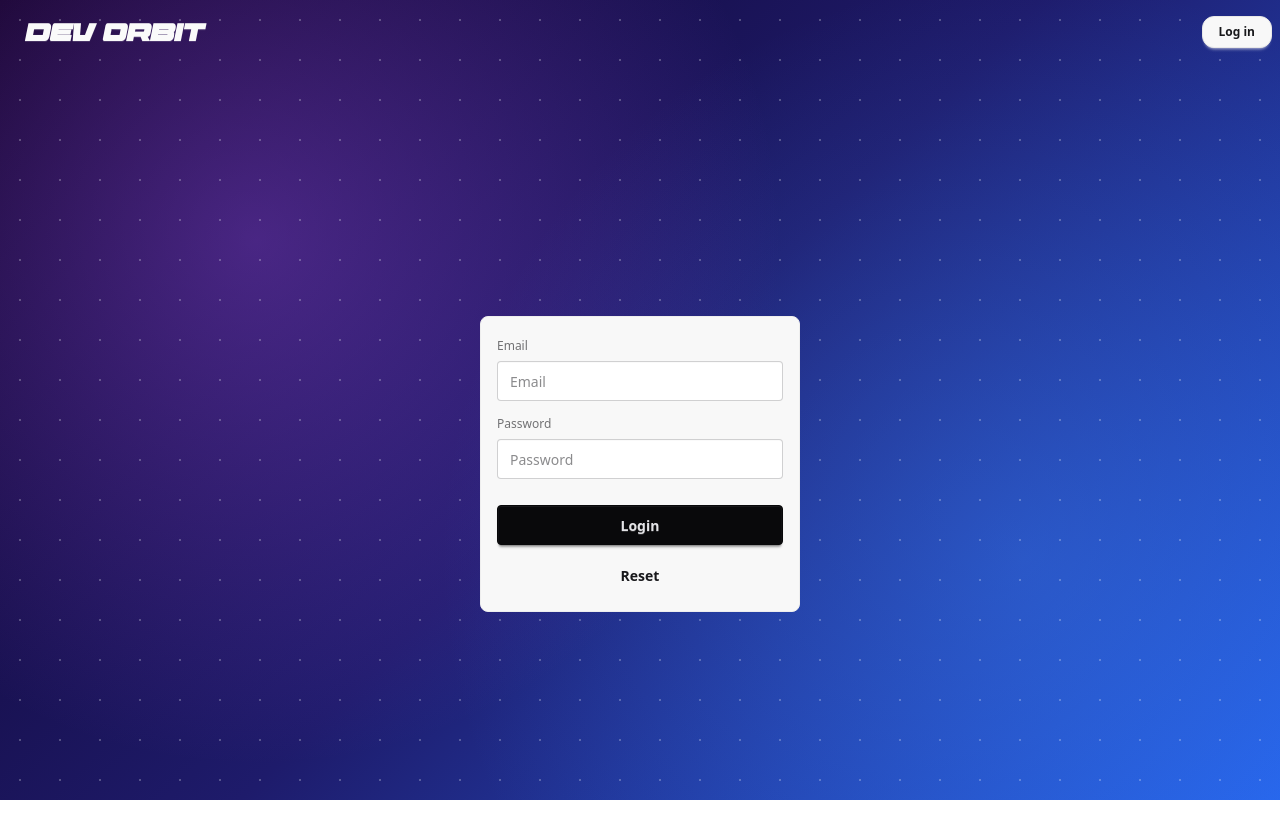
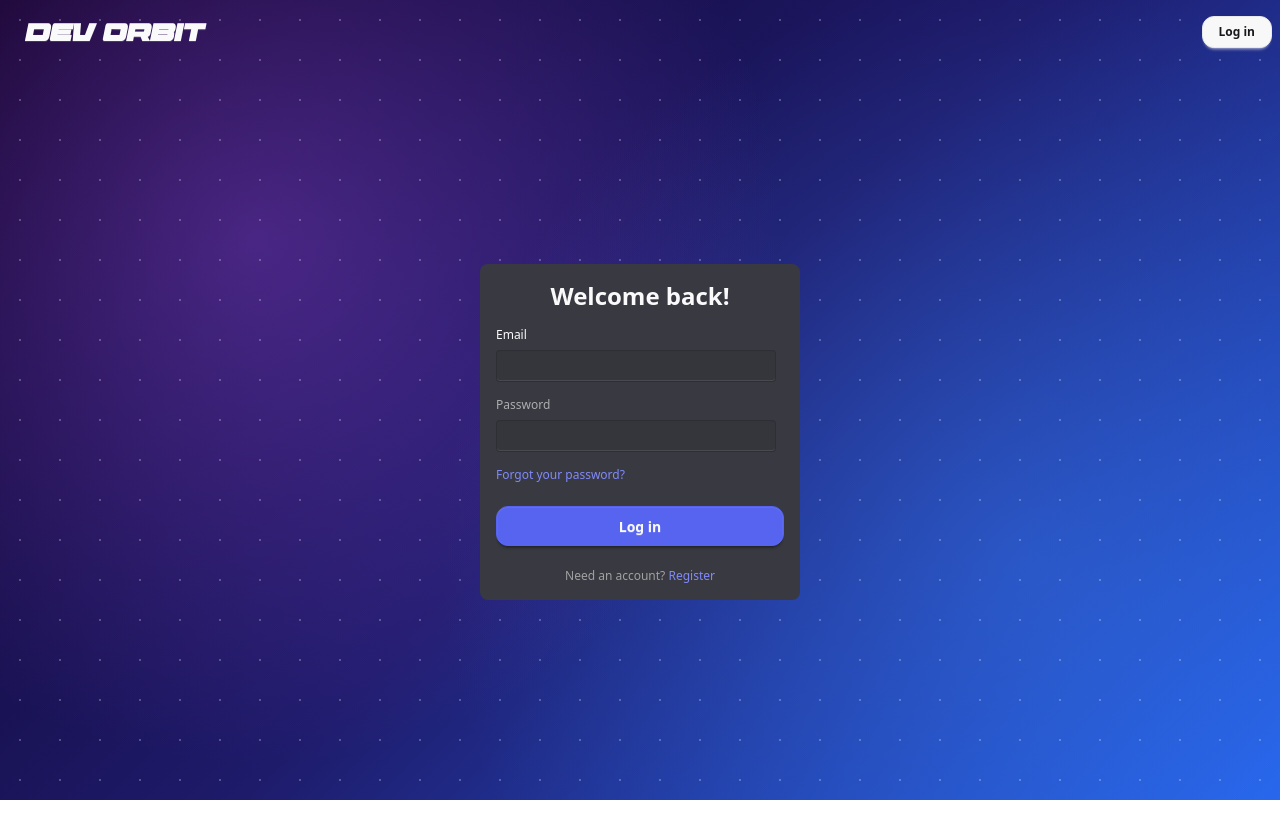
Before and after one commit to vibhuti-prajapati/skill-circle-web, a React (Vite) app: page /login in a window 1280 px wide. Shown: the top 838 px of the page. After the commit the page ends 800 px from the top, so only its background shows below. Built offline with nearby package versions, Linux system fonts and the light colour scheme.

Commit message:
login page fix

```diff
--- a/src/Pages/public/Login.jsx
+++ b/src/Pages/public/Login.jsx
@@ -2,37 +2,52 @@ import React from 'react'
 
 export default function Login () {
   return (
-    <div className=' min-h-screen grid place-items-center'>
-      <form className='fieldset bg-base-200 border-base-300 rounded-box w-xs border p-4'>
+    <div className='h-[calc(100vh-4rem)] grid place-items-center overflow-hidden'>
+      <div className='grid place-items-center'>
+        <form className='fieldset bg-[#393a41]  rounded-box w-80  p-4'>
+          <h1 className='text-2xl font-bold text-neutral-50 text-center mb-1'>
+            Welcome back!
+          </h1>
+
           <fieldset className='fieldset'>
-          <label className='label'>Email</label>
+            <label className='label text-neutral-50'>Email</label>
             <input
               type='email'
-            className='input validator'
-            placeholder='Email'
+              className='input validator bg-[#35353c] text-neutral-50 w-70 h-8'
               required
             />
-          <p className='validator-hint hidden'>Required</p>
           </fieldset>
 
-        <label className='fieldset'>
+          <label className='fieldset text-neutral-50'>
             <span className='label'>Password</span>
             <input
               type='password'
-            className='input validator'
-            placeholder='Password'
+              className='input validator bg-[#35353c] text-neutral-50 w-70 h-8'
               required
             />
-          <span className='validator-hint hidden'>Required</span>
           </label>
-
-        <button className='btn btn-neutral mt-4' type='submit'>
-          Login
+          <div className='text-left mt-1'>
+            <a
+              href='/forgot-password'
+              className='text-xs text-[#808afa] hover:underline'
+            >
+              Forgot your password?
+            </a>
+          </div>
+          <button
+            className='btn btn-neutral border-[#5764f0] rounded-xl mt-4 bg-[#5764f0] text-neutral-50'
+            type='submit'
+          >
+            Log in
           </button>
-        <button className='btn btn-ghost mt-1' type='reset'>
-          Reset
-        </button>
+          <p className='text-xs text-neutral-400 text-center mt-4'>
+          Need an account?{' '}
+          <a href='/register' className='text-[#808afa] hover:underline'>
+            Register
+          </a>
+        </p>
         </form>
+      </div>
     </div>
   )
 }
```
Lines whose indentation alone changed are shown as unchanged.
